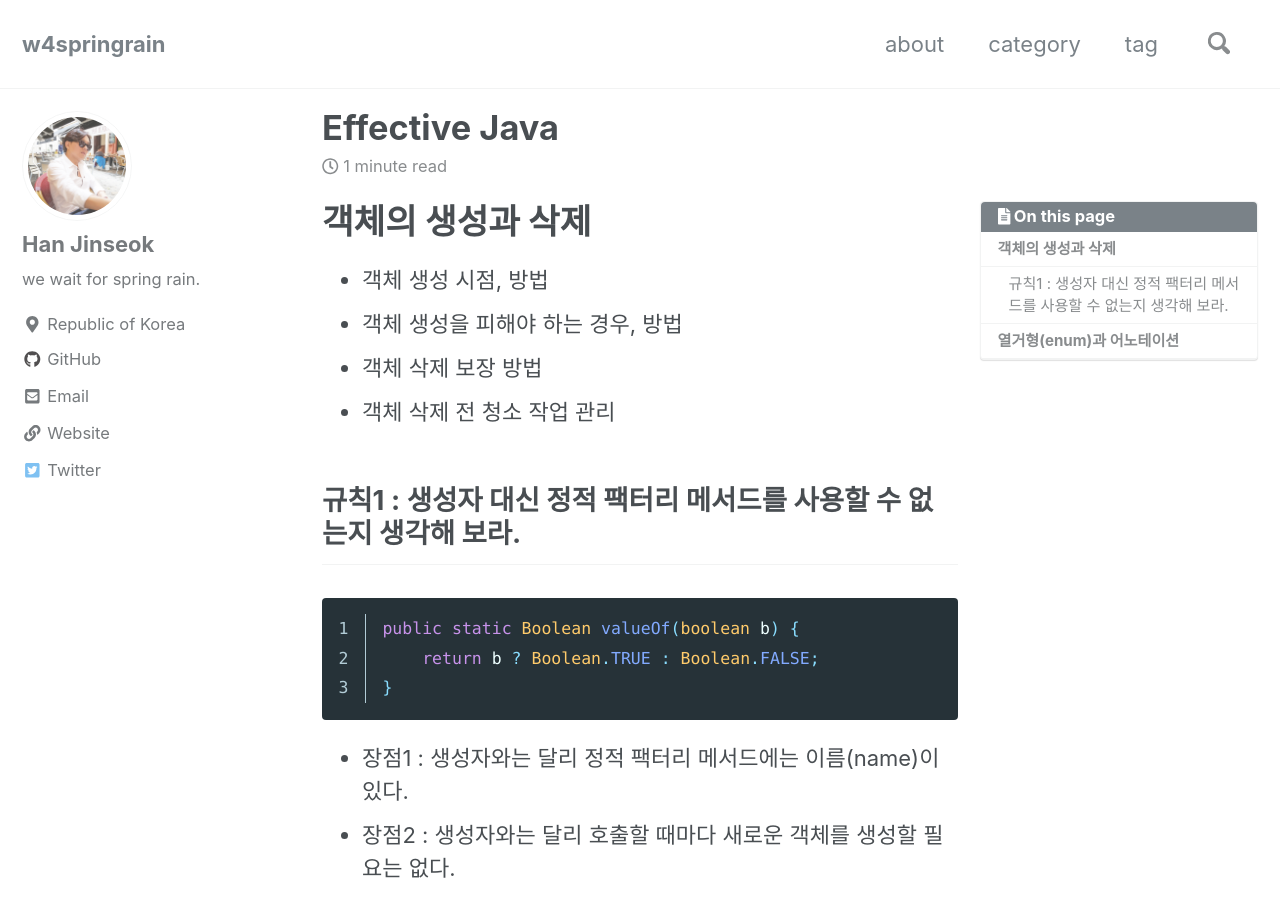
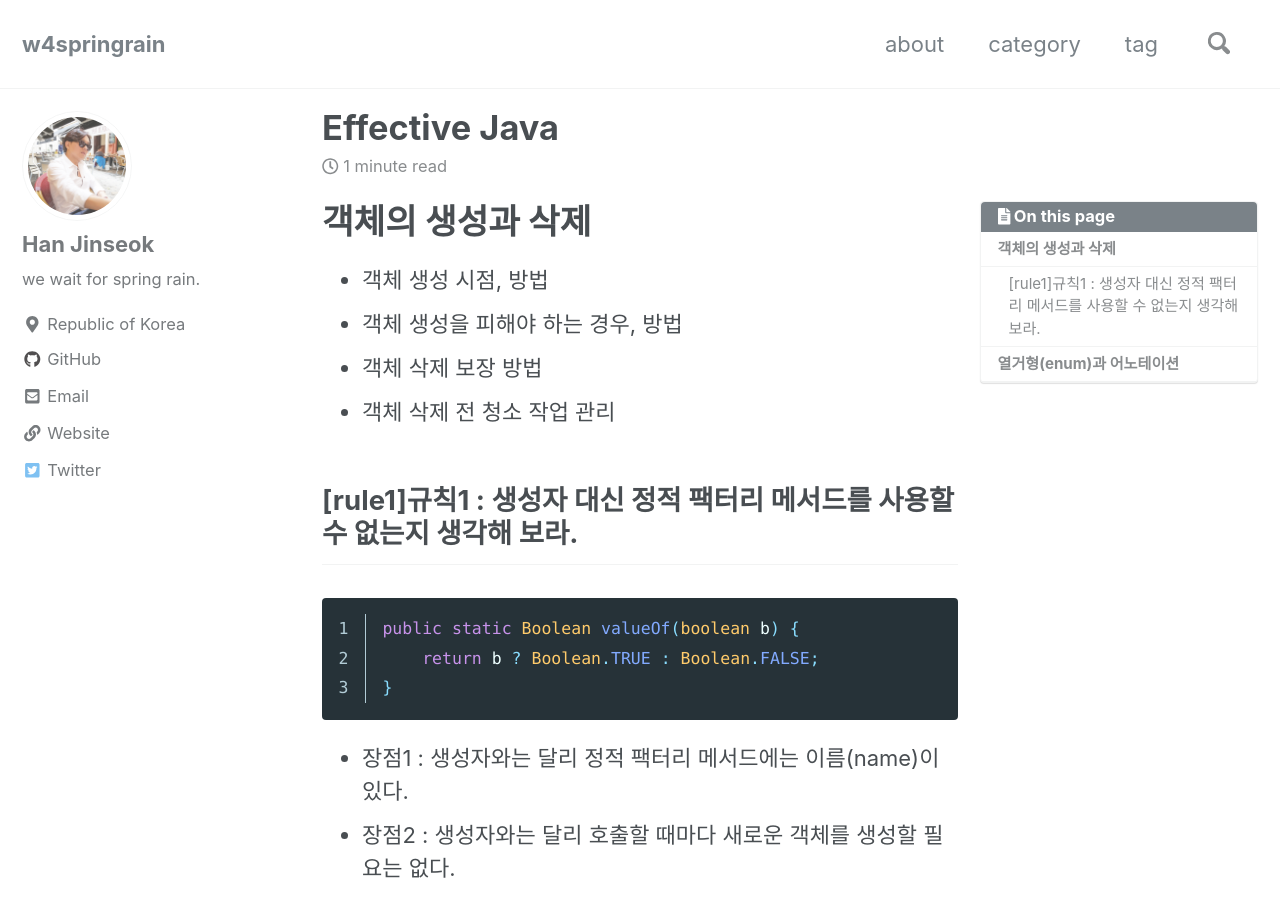
Before and after one commit to moregorenine/moregorenine.github.io, a Jekyll site: the page built from _posts/book/2020-01-08-effective-java.md, in a window 1280 px wide and 900 px high. Built offline with Jekyll 4.4.1, drawn with Linux system fonts in a browser that asks for light colours; nearby versions of some CDN libraries; comment, search, counter and statistics services are not loaded; a style sheet for code colours, icons or effects is not loaded.

Commit message:
Update 2020-01-08-effective-java.md

```diff
--- a/_posts/book/2020-01-08-effective-java.md
+++ b/_posts/book/2020-01-08-effective-java.md
@@ -14,7 +14,7 @@ toc_sticky: true
 - 객체 삭제 보장 방법
 - 객체 삭제 전 청소 작업 관리
 
-## **규칙1** : 생성자 대신 정적 팩터리 메서드를 사용할 수 없는지 생각해 보라.
+## [rule1]**규칙1** : 생성자 대신 정적 팩터리 메서드를 사용할 수 없는지 생각해 보라.
 {% highlight java linenos %}
 public static Boolean valueOf(boolean b) {
     return b ? Boolean.TRUE : Boolean.FALSE;
```
